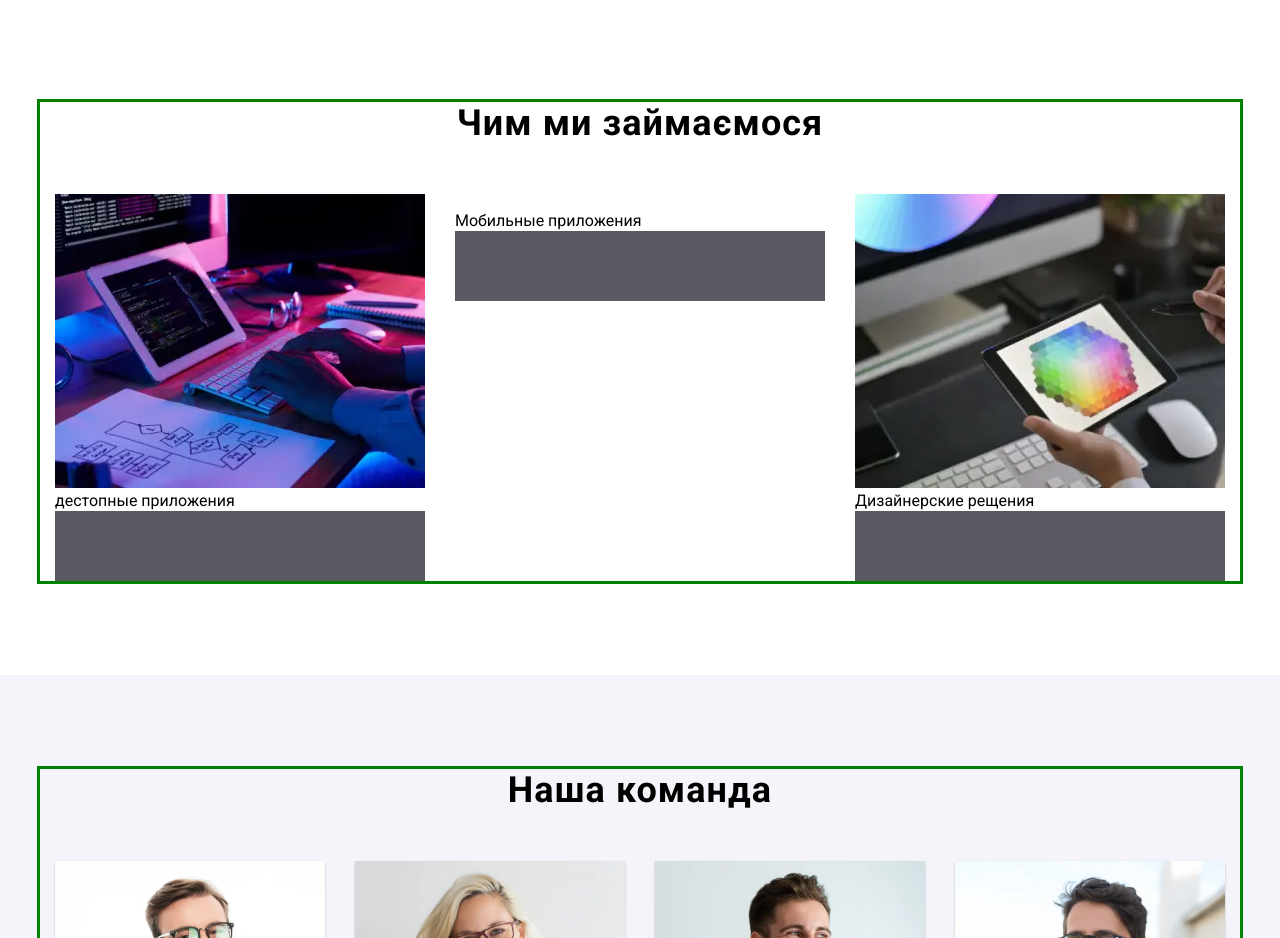
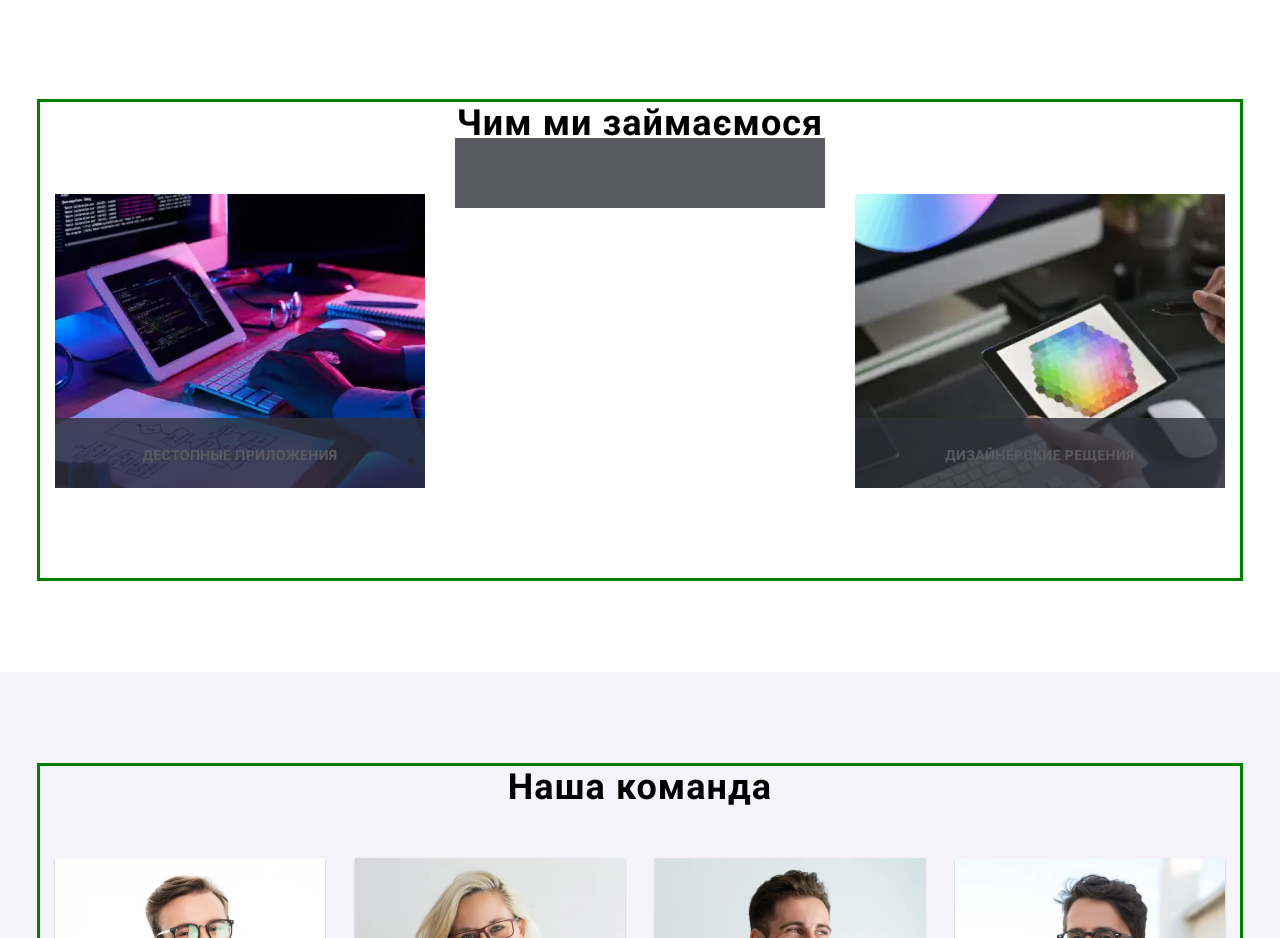
Before and after one commit to ArtemKnyzhnyk/Webstudio, a plain HTML site: page index.html in a window 1280 px wide. Shown: the part 1120-2058 px from the top of the page. Drawn offline with nearby package versions, Linux system fonts and the light colour scheme.

Commit message:
position

```diff
--- a/style.css
+++ b/style.css
@@ -53,7 +53,7 @@ body {
   height: 12px;
   margin-right: 10px;
 }
-.header-icon:hover {
+.header-contact:hover .header-icon{
   fill: #2196f3;
 }
 .header-link {
@@ -218,6 +218,23 @@ body {
 height: 70px;
 flex-shrink: 0;
 background:  rgba(47, 48, 58, 0.80);
+position:relative;
+bottom: 90px;
+right: 0px;
+}
+.work-text{
+color: #FFF;
+text-align: center;
+font-family: Roboto;
+font-size: 14px;
+font-style: normal;
+font-weight: 700;
+line-height: normal;
+letter-spacing: 0.42px;
+text-transform: uppercase;
+position: relative;
+bottom: 45px;
+right: 0;
 }
 .team {
   padding-top: 94px;
```
